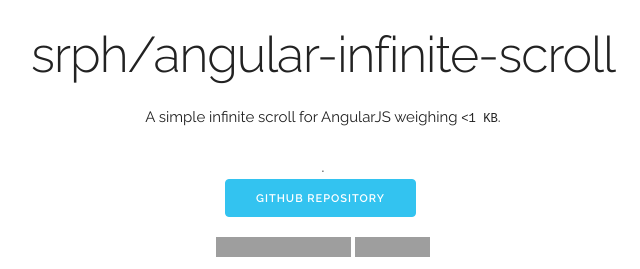
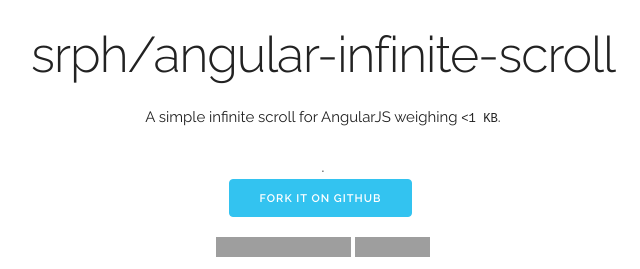
Before and after one commit to srph/angular-infinite-scroll, a plain HTML site: page index.html in a window 1280 px wide. Shown: the top 269 px of the page, 317-957 px from the left. Drawn offline with nearby package versions, Linux system fonts and the light colour scheme; some packages are replaced by stand-ins of ours; grey boxes are pictures that could not be loaded; a script that the page names is missing.

Commit message:
Fixed link.

```diff
--- a/index.html
+++ b/index.html
@@ -30,7 +30,7 @@
     <p>A simple infinite scroll for AngularJS weighing  <kbd>&lt;1 KB</kbd>. </p>.
 
     <div style="margin-bottom: 10px;">
-      <a href="#" class="button button-primary" style="margin-right: 5px;"> Github Repository </a>
+      <a href="github.com/srph/angular-infinite-scroll" class="button button-primary" style="margin-right: 5px;"> Fork it on Github </a>
     </div>
 
     <iframe src="https://ghbtns.com/github-btn.html?user=srph&type=follow&count=true"
```
